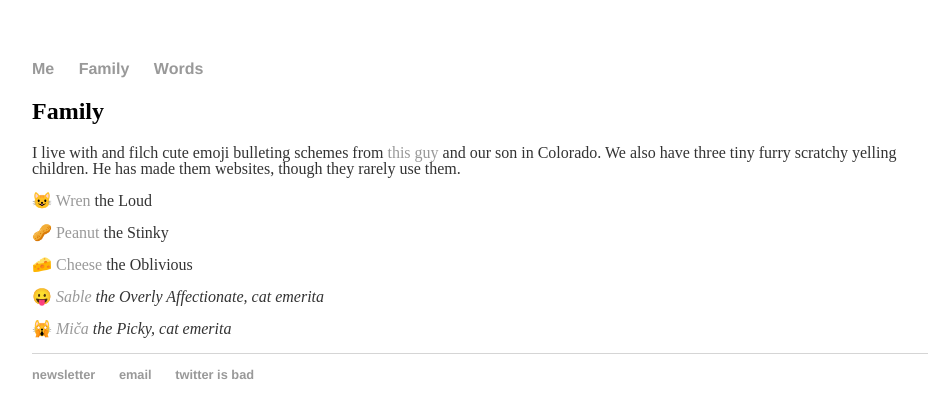
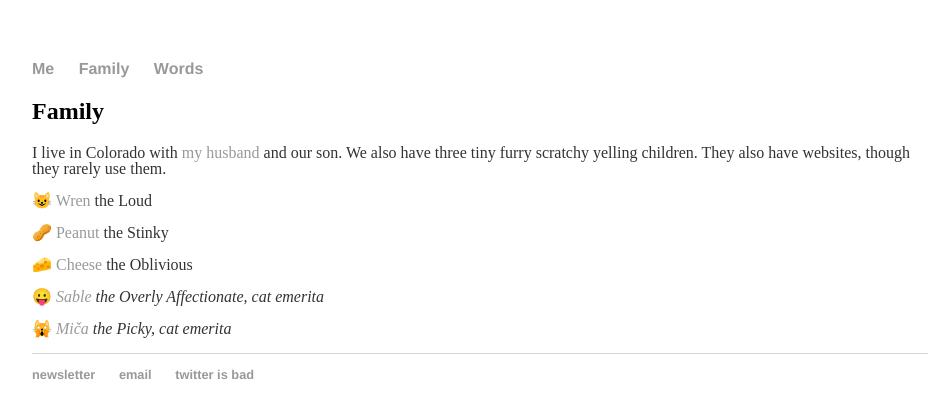
Before and after one commit to rhonorv/rhonorv.github.io, a Jekyll site: the page built from family/index.html, in a window 1280 px wide. Shown: the top 418 px of the page, without its empty margins (160-1100 px from the left). Built offline with Jekyll 4.4.1, drawn with Linux system fonts in a browser that asks for light colours.

Commit message:
Update index.html

```diff
--- a/family/index.html
+++ b/family/index.html
@@ -5,7 +5,7 @@ title: Family
 
 		<div class="family">
 			<h2>Family</h2>
-			<p>I live with and filch cute emoji bulleting schemes from <a href="https://jayschwa.net/">this guy</a> and our son in Colorado. We also have three tiny furry scratchy yelling children. He has made them websites, though they rarely use them.</p>
+			<p>I live in Colorado with <a href="https://jayschwa.net/">my husband</a> and our son. We also have three tiny furry scratchy yelling children. They also have websites, though they rarely use them.</p>
 
 			<p><span aria-hidden="true">😺 </span><a href="https://wren.cat/">Wren</a> the Loud</p>
 
```
